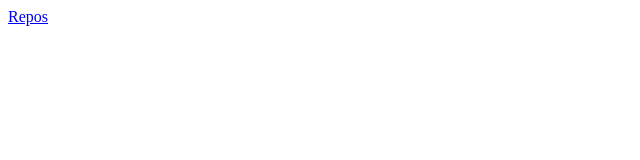
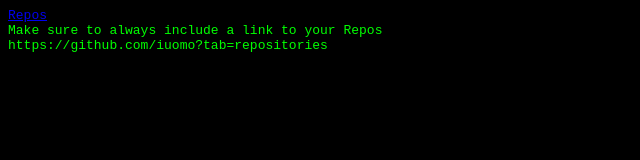
Before and after one commit to iuomo/iuomo.github.io, a plain HTML site: page index.html in a window 1280 px wide. Shown: the whole page, without its empty margins (0-640 px from the left). Drawn offline with Linux system fonts and the light colour scheme.

Commit message:
Update index.html

```diff
--- a/index.html
+++ b/index.html
@@ -1,5 +1,16 @@
+<html>
+  <head><title>  iuomo.github.io </title></head>
+ <body>
+<style>
+  body{ color: #00ff00; background:#000000;
+  }
+   </style>
+<pre>
+<a href = "https://github.com/iuomo?tab=repositories">Repos</a>
+Make sure to always include a link to your Repos
+https://github.com/iuomo?tab=repositories
 
 
-
-
-<a href = "https://github.com/iuomo?tab=repositories">Repos</a>
+</pre>
+  </body>
+   </html>
```
